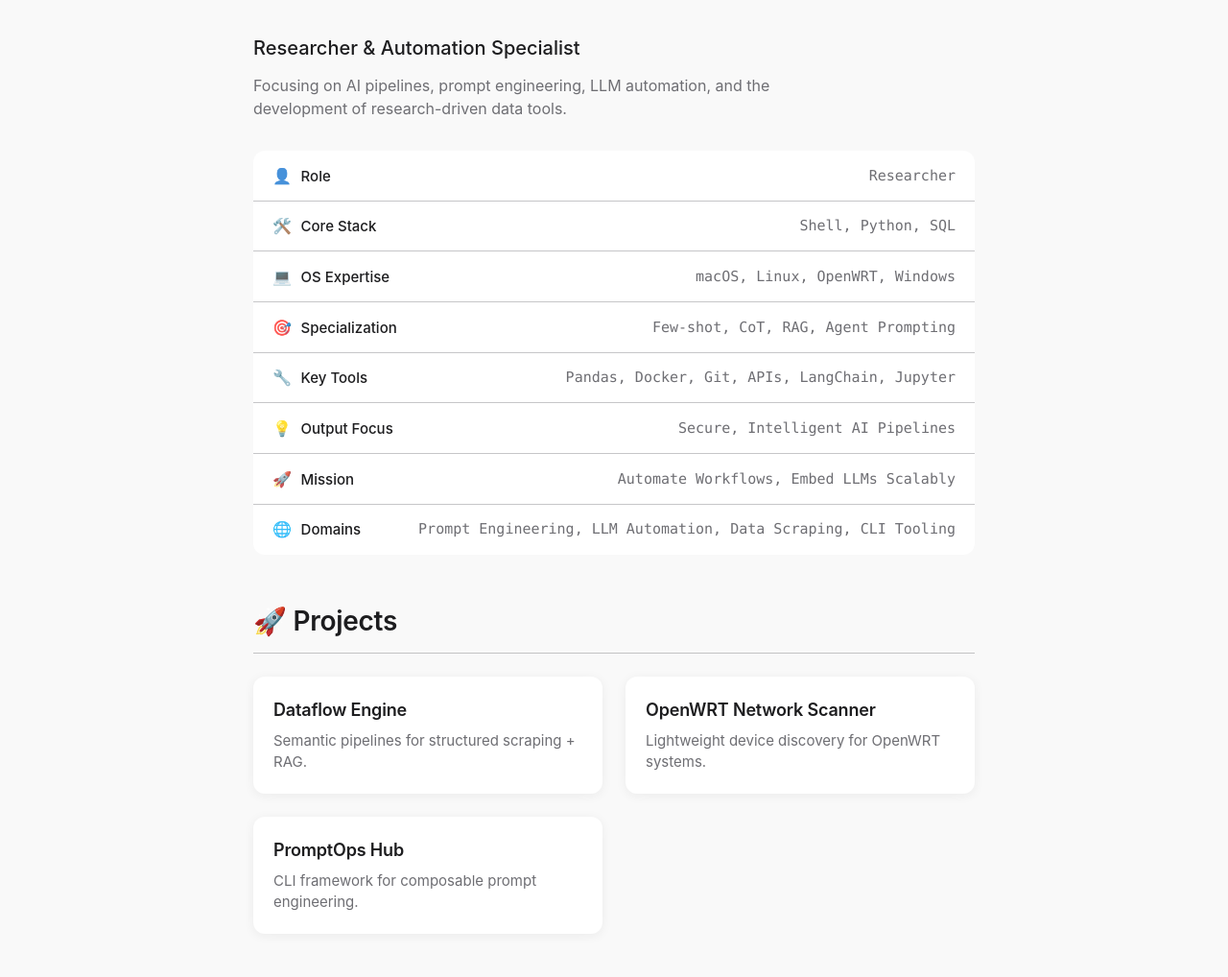
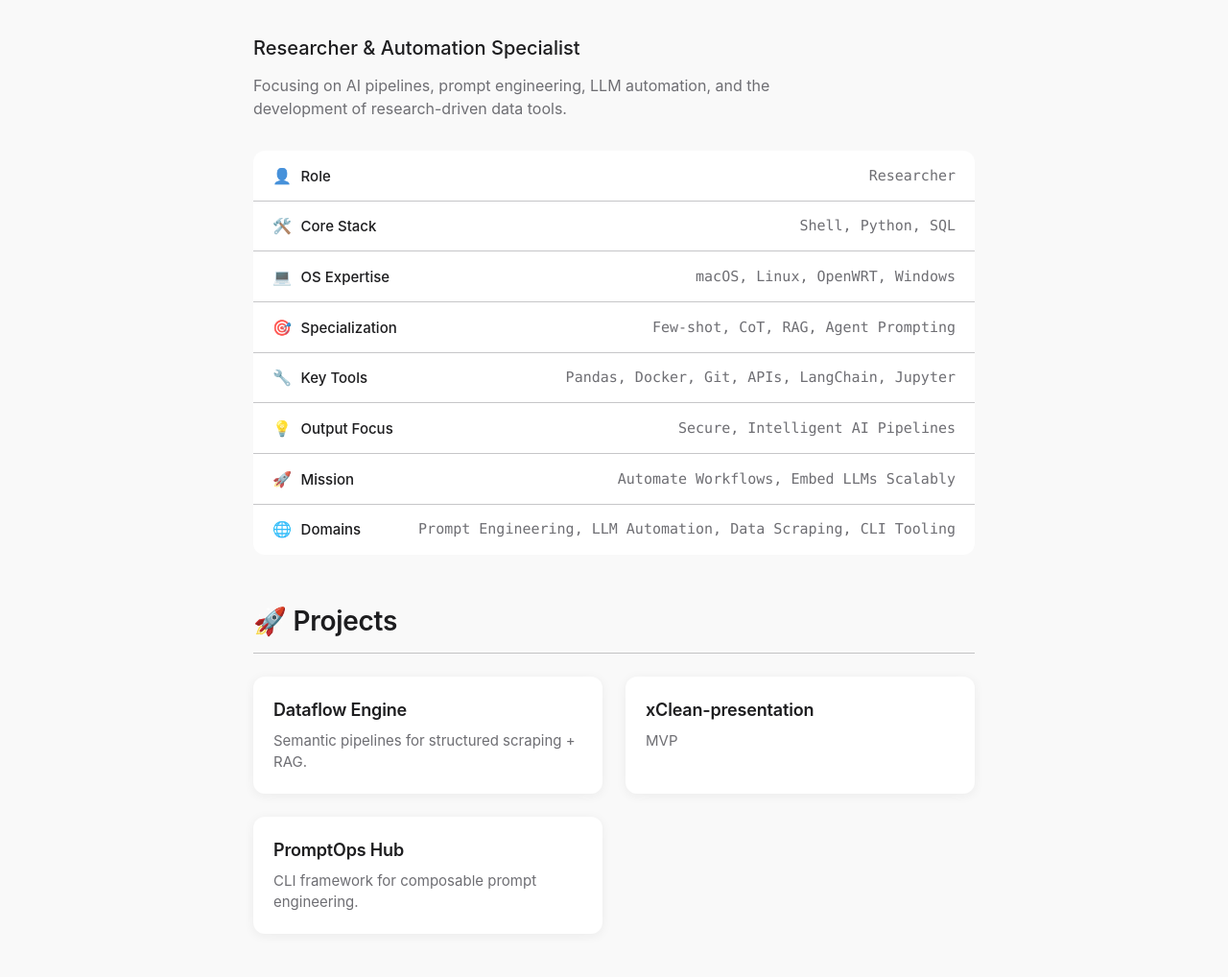
Before and after one commit to zx0r/portfolio, a plain HTML site: page index.html in a window 1280 px wide. Shown: the part 65-1083 px from the top of the page at 96% size. Drawn offline with Linux system fonts and the light colour scheme.

Commit message:
Update Readme.md

```diff
--- a/index.html
+++ b/index.html
@@ -474,8 +474,8 @@
             <p>Semantic pipelines for structured scraping + RAG.</p>
           </a>
           <a class="card" href="/projects/xclean-presentation.html">
-            <h3>OpenWRT Network Scanner</h3>
-            <p>Lightweight device discovery for OpenWRT systems.</p>
+            <h3>xClean-presentation</h3>
+            <p>MVP</p>
           </a>
           <a class="card" href="/projects/promtshub.html">
             <h3>PromptOps Hub</h3>
```
